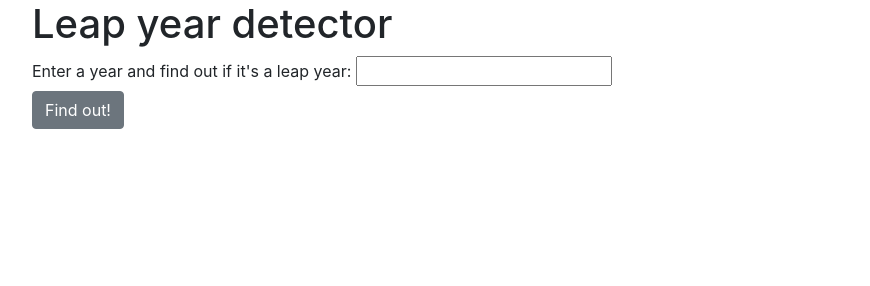
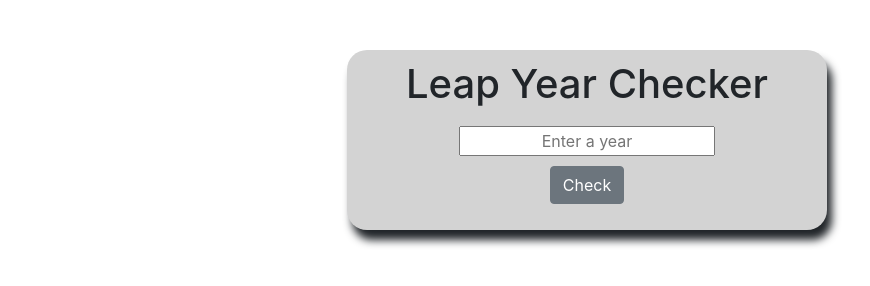
Before and after one commit to MicahOlson/leap-year-js, a plain HTML site: page index.html in a window 1280 px wide. Shown: the whole page, without its empty margins (53-923 px from the left). Drawn offline with nearby package versions, Linux system fonts and the light colour scheme.

Commit message:
Style UI

```diff
--- a/css/styles.css
+++ b/css/styles.css
@@ -0,0 +1,17 @@
+body {
+  margin: 50px 400px 0px 400px;
+  text-align: center;
+}
+
+.container {
+  background-color: lightgray;
+  border-radius: 20px;
+  box-shadow: 5px 10px 8px;
+  margin-bottom: 50px;
+  padding: 10px 0px 10px 0px;
+}
+
+input {
+  margin: 10px 0px 10px 0px;
+  text-align: center;
+}
--- a/index.html
+++ b/index.html
@@ -20,15 +20,14 @@
 </head>
 <body>
   <div class="container">
-    <h1>Leap year detector</h1>
+    <h1>Leap Year Checker</h1>
     <form class="form-group">
-      <label for="year">Enter a year and find out if it's a leap year:</label>
-      <input type="text" id="year" />
-      <p>
-        <button type="submit" class="btn btn-secondary">Find out!</button>
-      </p>
-      <p id="result"></p>
+      <input type="text" id="year" placeholder="Enter a year" />
+      <div>
+        <button type="submit" class="btn btn-secondary">Check</button>
+      </div>
     </form>
   </div>
+  <h2 id="result"></h2>
 </body>
 </html>
```
